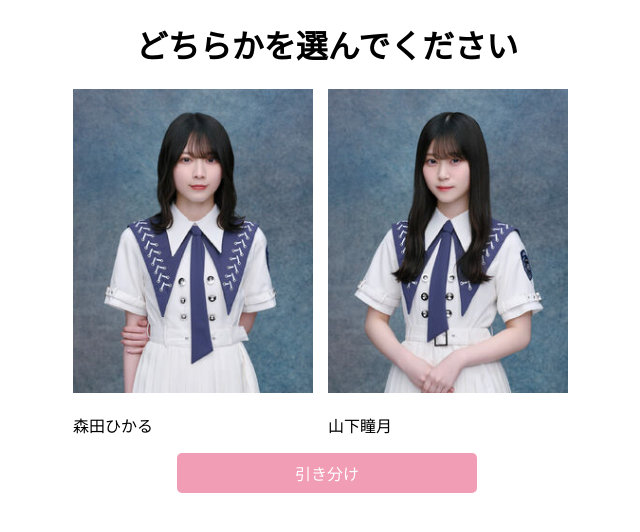
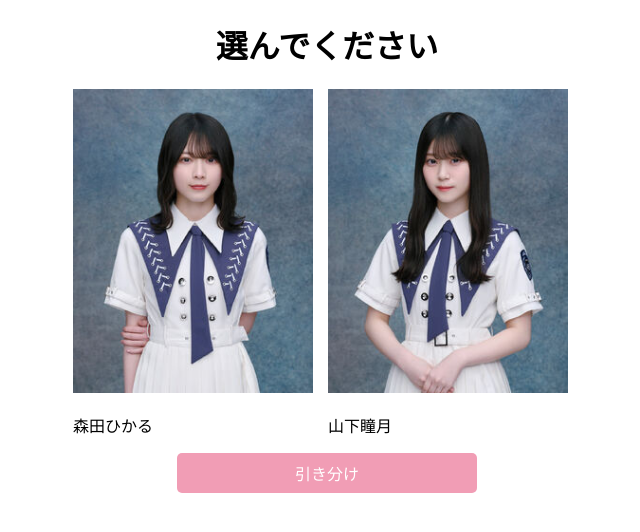
Before and after one commit to masashikuwahara/sakuranking, a Vue app: page /ranking in a window 1280 px wide. Shown: the top 532 px of the page, without its empty margins (313-953 px from the left). Built offline with nearby package versions, Linux system fonts and the light colour scheme.

Commit message:
タイトル修正

```diff
--- a/src/components/MemberPair.vue
+++ b/src/components/MemberPair.vue
@@ -1,5 +1,5 @@
 <template>
-  <h1>どちらかを選んでください</h1>
+  <h1>選んでください</h1>
   <div class="member-pair">
     <div class="member" @click="selectMember(member1)">
       <img :src="member1.image" :alt="member1.name" class="memImg">
```
